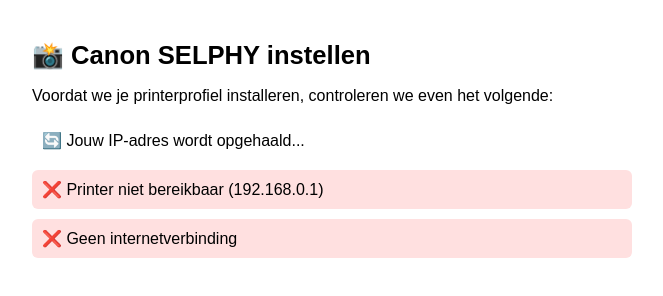
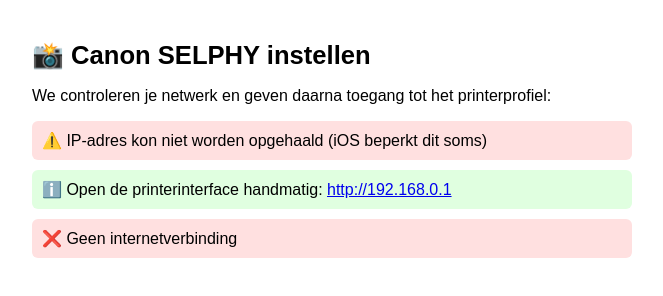
Before and after one commit to Photonic/selphy-setup, a plain HTML site: page index.html in a window 1280 px wide. Shown: the whole page, without its empty margins (308-971 px from the left). Drawn offline with Linux system fonts and the light colour scheme; no server answers.

Commit message:
Add files via upload

```diff
--- a/index.html
+++ b/index.html
@@ -15,10 +15,13 @@
 <body>
   <h1>📸 Canon SELPHY instellen</h1>
 
-  <p>Voordat we je printerprofiel installeren, controleren we even het volgende:</p>
+  <p>We controleren je netwerk en geven daarna toegang tot het printerprofiel:</p>
 
   <div id="ip" class="result">🔄 Jouw IP-adres wordt opgehaald...</div>
-  <div id="printer" class="result">🔄 Printer wordt gecontroleerd...</div>
+  <div id="printer" class="result success">
+    ℹ️ Open de printerinterface handmatig:
+    <a href="http://192.168.0.1" target="_blank">http://192.168.0.1</a>
+  </div>
   <div id="internet" class="result">🔄 Internetverbinding wordt getest...</div>
 
   <a id="download" href="Canon_SELPHY_Multi_WiFi_Profile.mobileconfig" download>
@@ -26,7 +29,7 @@
   </a>
 
   <script>
-    // IP-adres ophalen via WebRTC-truc
+    // IP-adres ophalen via WebRTC-truc (kan mislukken op iOS)
     function getLocalIP(callback) {
       let ip = 'Onbekend';
       let pc = new RTCPeerConnection({iceServers:[]});
@@ -41,6 +44,7 @@
         }
         pc.close();
       };
+      setTimeout(() => callback("Niet beschikbaar"), 3000); // fallback
     }
 
     function setStatus(id, ok, text) {
@@ -54,12 +58,12 @@
     }
 
     getLocalIP(ip => {
-      setStatus('ip', true, `✅ Jouw IP-adres: ${ip}`);
+      if (ip === "Niet beschikbaar") {
+        setStatus('ip', false, '⚠️ IP-adres kon niet worden opgehaald (iOS beperkt dit soms)');
+      } else {
+        setStatus('ip', true, `✅ Jouw IP-adres: ${ip}`);
+      }
     });
-
-    fetch('http://192.168.0.1/', { mode: 'no-cors' })
-      .then(() => setStatus('printer', true, '✅ Printer (192.168.0.1) is bereikbaar'))
-      .catch(() => setStatus('printer', false, '❌ Printer niet bereikbaar (192.168.0.1)'));
 
     fetch('https://www.google.com/generate_204')
       .then(() => {
```
